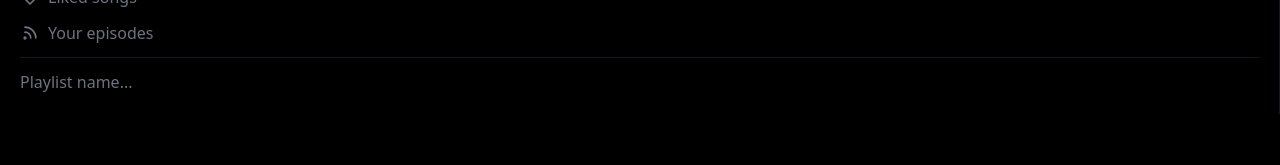
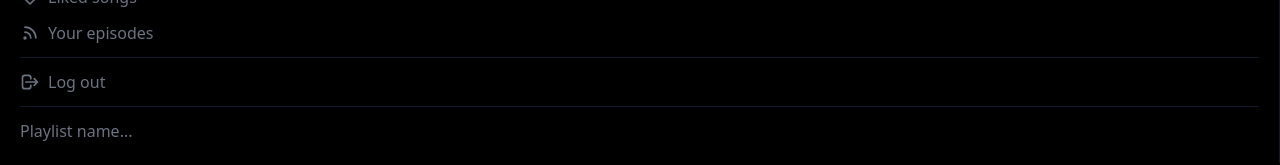
Before and after one commit to sararekowska/spotify-clone, a Next.js app: page / in a window 1280 px wide. Shown: the part 192-357 px from the top of the page. Built offline with nearby package versions, Linux system fonts and the light colour scheme.

Commit message:
feat: log in/log out with spotify

```diff
--- a/components/Sidebar.tsx
+++ b/components/Sidebar.tsx
@@ -5,7 +5,9 @@ import {
   PlusCircleIcon,
   RssIcon,
   HeartIcon,
+  LogoutIcon,
 } from '@heroicons/react/outline'
+import { signOut } from 'next-auth/react'
 
 const Sidebar = () => {
   return (
@@ -41,6 +43,16 @@ const Sidebar = () => {
 
         <hr className="border-t-[0.1px] border-gray-900" />
 
+        <button
+          className="flex items-center space-x-2 hover:text-white"
+          onClick={() => signOut()}
+        >
+          <LogoutIcon className="h-5 w-5" />
+          <p>Log out</p>
+        </button>
+
+        <hr className="border-t-[0.1px] border-gray-900" />
+
         {/* playlists */}
         <p className="cursor-pointer hover:text-white">Playlist name...</p>
       </div>
--- a/pages/login.tsx
+++ b/pages/login.tsx
@@ -1,9 +1,9 @@
-import { getProviders } from 'next-auth/react'
+import { getProviders, signIn } from 'next-auth/react'
 import { GetServerSideProps } from 'next'
 
 const Login = ({ providers }: any) => {
   return (
-    <section>
+    <section className="flex min-h-screen w-full flex-col items-center justify-center bg-black">
       <img
         className="mb-5 w-52"
         src="https://links.papareact.com/9xl"
@@ -11,7 +11,12 @@ const Login = ({ providers }: any) => {
       />
       {Object.values(providers).map((provider: any) => (
         <div key={provider.name}>
-          <button>Login with: {provider.name}</button>
+          <button
+            className="rounded-lg bg-green-600 p-3 text-white"
+            onClick={() => signIn(provider.id, { callbackUrl: '/' })}
+          >
+            Login with: {provider.name}
+          </button>
         </div>
       ))}
     </section>
```
